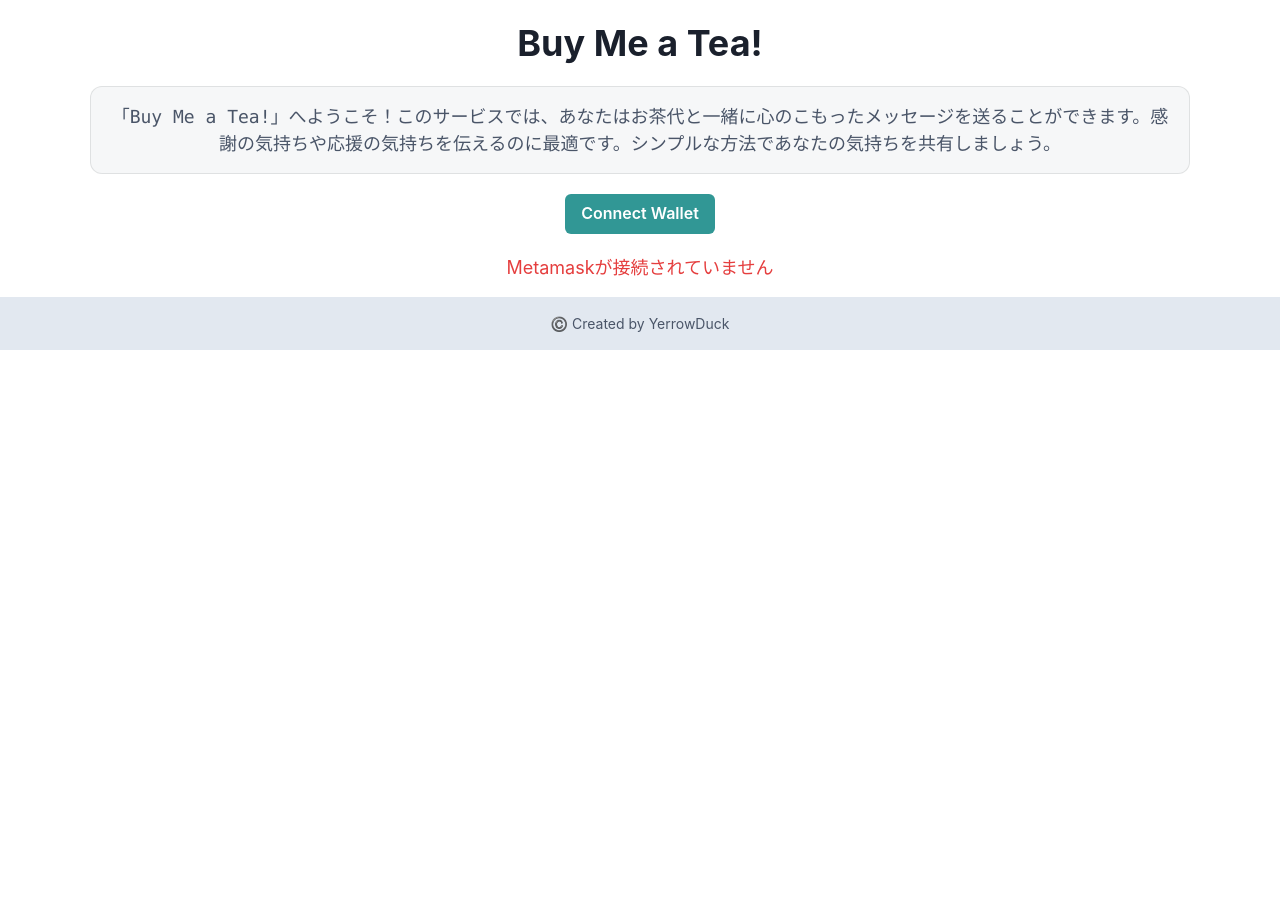
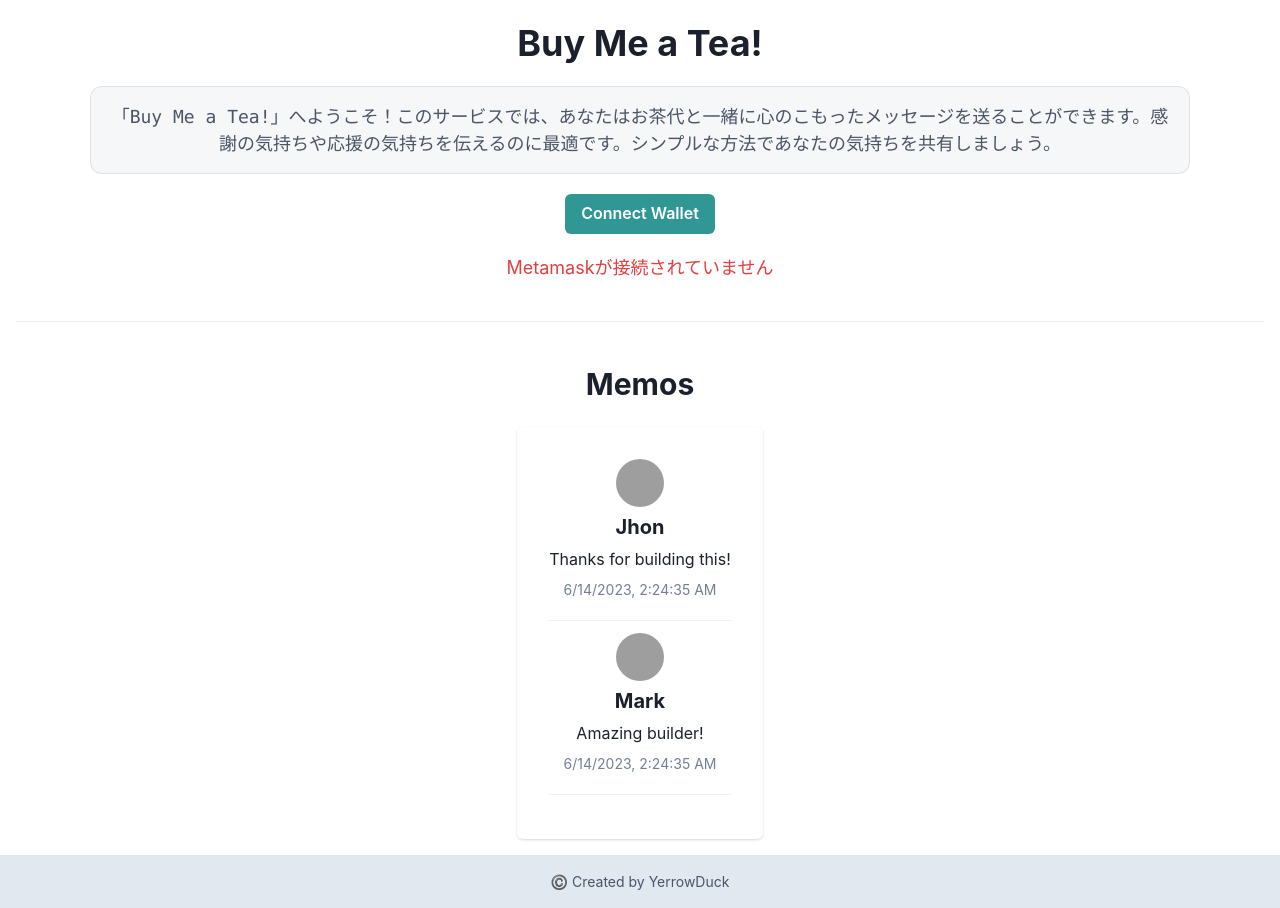
Before and after one commit to YerrowDuck/BuyMeACoffee-contracts, a Next.js app in the folder dapp/: page / in a window 1280 px wide. Before the commit the page ends 800 px from the top, so only its background shows below. Built offline with nearby package versions, Linux system fonts and the light colour scheme; grey boxes are pictures that could not be loaded.

Commit message:
Update index.js

```diff
--- a/dapp/src/pages/index.js
+++ b/dapp/src/pages/index.js
@@ -18,7 +18,22 @@ export default function Home() {
   const [currentAccount, setCurrentAccount] = useState("");
   const [name, setName] = useState("");
   const [message, setMessage] = useState("");
-  const [memos, setMemos] = useState("");
+  // Set initial memos with dummy data
+  const [memos, setMemos] = useState([
+    {
+      address: "0x123456789",
+      timestamp: new Date(),
+      name: "Jhon",
+      message: "Thanks for building this!"
+    },
+    {
+      address: "0x987654321",
+      timestamp: new Date(),
+      name: "Mark",
+      message: "Amazing builder!"
+    },
+  ]);
+
   const [errorMessage, setErrorMessage] = useState("");
 
   const onNameChange = (event) => {
@@ -217,7 +232,6 @@ export default function Home() {
           </Box>
         )}
 
-    {currentAccount && (
     <>
         <Divider my={10} />
 
@@ -239,7 +253,6 @@ export default function Home() {
           ))}
         </Card>
       </>
-        )}
       </Box>
       <Box as="footer" textAlign="center" p={4} bg="gray.200">
         <Text fontSize="sm" color="gray.600">
```
Lines whose indentation alone changed are shown as unchanged.
